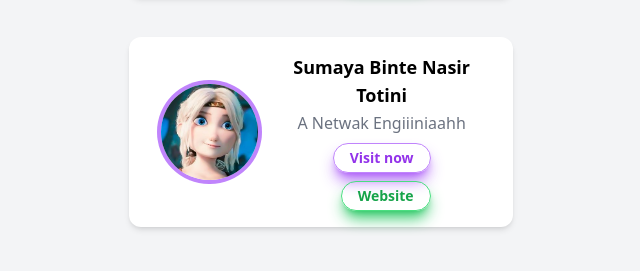
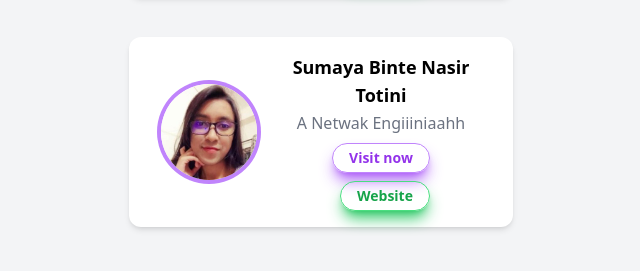
Before and after one commit to Hasib98/Tailwind-css-learning, a website: page src/index.html in a window 1280 px wide. Shown: the part 369-640 px from the top of the page, without its empty margins (319-959 px from the left). Drawn offline with Linux system fonts and the light colour scheme.

```diff
--- a/src/index.html
+++ b/src/index.html
@@ -19,7 +19,7 @@
     </div>
   </div>
   <div  class="max-w-sm mx-auto p-8 bg-white rounded-xl shadow-md space-y-2 sm:flex sm:items-center sm:py-4 sm:space-y-0 sm:space-x-6 dark:bg-purple-900/10 sm:dark:hover:bg-gray-700">
-    <img class="h-24 mx-auto rounded-full ring-4 ring-purple-400 sm:mx-0 sm:flex-shrink-0 transform hover:scale-105 duration-500" src="tot.jpg" alt="">
+    <img class="h-24 mx-auto rounded-full ring-4 ring-purple-400 sm:mx-0 sm:flex-shrink-0 transform hover:scale-105 duration-500" src="totini.JPG" alt="">
     <div class="text-center space-y-2">
       <div class="space-y-0.5">
         <p class="text-lg text-black font-semibold dark:text-gray-300">Sumaya Binte Nasir Totini</p>
```
